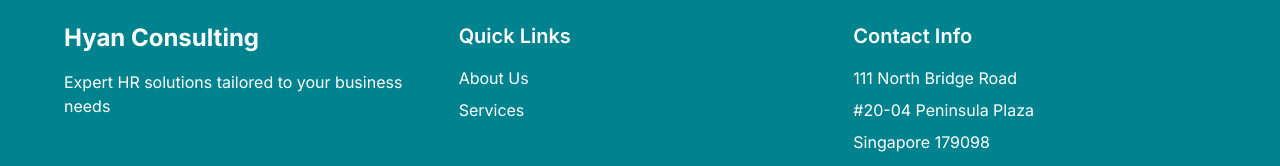
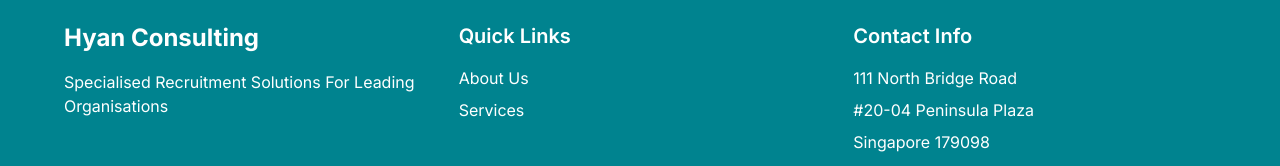
Before and after one commit to faqihisaninja/hyan-consultancy, a Next.js app: page / in a window 1280 px wide. Shown: the part 2564-2730 px from the top of the page. Built offline with nearby package versions, Linux system fonts and the light colour scheme.

Commit message:
Update footer tagline

```diff
--- a/src/components/Footer.tsx
+++ b/src/components/Footer.tsx
@@ -41,7 +41,8 @@
                 <div>
                     <h2 className="text-2xl font-bold mb-4">Hyan Consulting</h2>
                     <p className="text-gray">
-                        Expert HR solutions tailored to your business needs
+                        Specialised Recruitment Solutions For Leading
+                        Organisations
                     </p>
                 </div>
                 <div>
```
